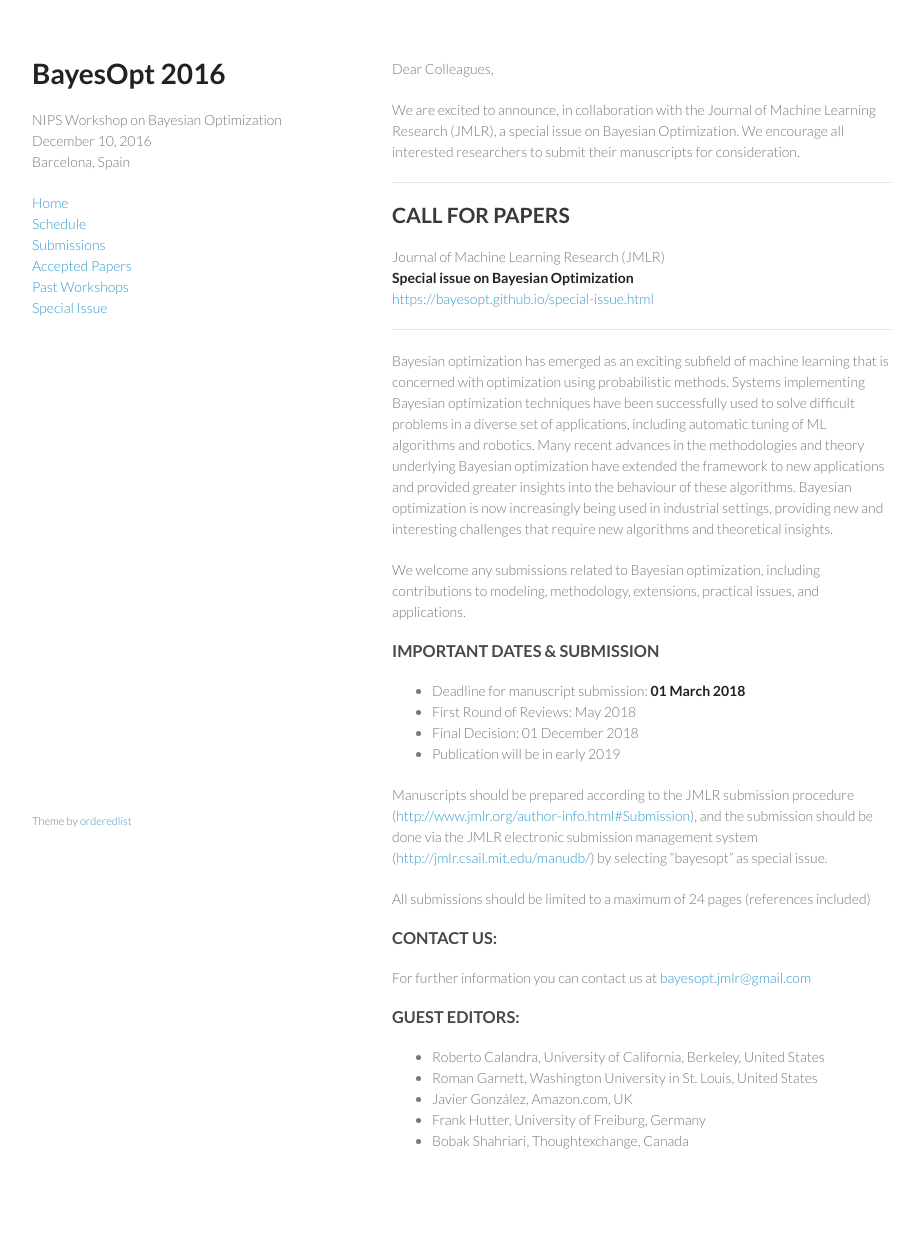
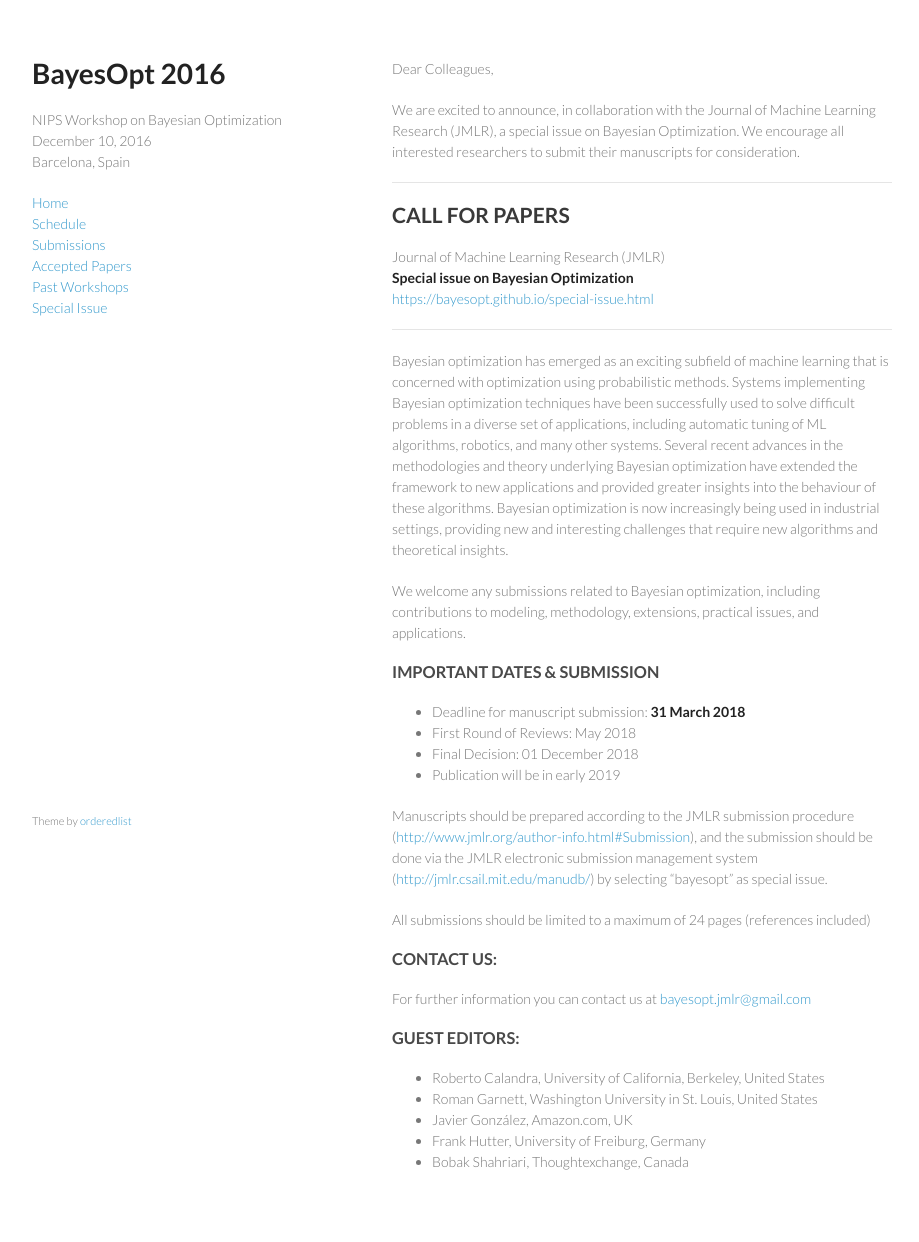
Before and after one commit to bayesopt/bayesopt.github.io, a Jekyll site: the page built from special-issue.md, in a window 1280 px wide. Shown: the whole page, without its empty margins (178-1097 px from the left). Built offline with Jekyll 4.4.1, drawn with Linux system fonts in a browser that asks for light colours; before the commit the page ends 1221 px from its top, so only the background shows below that.

Commit message:
special issue

```diff
--- a/special-issue.md
+++ b/special-issue.md
@@ -19,13 +19,13 @@ Journal of Machine Learning Research (JMLR)
 
 --------
 
-Bayesian optimization has emerged as an exciting subfield of machine learning that is concerned with optimization using probabilistic methods. Systems implementing Bayesian optimization techniques have been successfully used to solve difficult problems in a diverse set of applications, including automatic tuning of ML algorithms and robotics. Many recent advances in the methodologies and theory underlying Bayesian optimization have extended the framework to new applications and provided greater insights into the behaviour of these algorithms. Bayesian optimization is now increasingly being used in industrial settings, providing new and interesting challenges that require new algorithms and theoretical insights.
+Bayesian optimization has emerged as an exciting subfield of machine learning that is concerned with optimization using probabilistic methods. Systems implementing Bayesian optimization techniques have been successfully used to solve difficult problems in a diverse set of applications, including automatic tuning of ML algorithms, robotics, and many other systems. Several recent advances in the methodologies and theory underlying Bayesian optimization have extended the framework to new applications and provided greater insights into the behaviour of these algorithms. Bayesian optimization is now increasingly being used in industrial settings, providing new and interesting challenges that require new algorithms and theoretical insights.
 
 We welcome any submissions related to Bayesian optimization, including contributions to modeling, methodology, extensions, practical issues, and applications.
 
 
 ### IMPORTANT DATES & SUBMISSION
-- Deadline for manuscript submission: **01 March 2018**
+- Deadline for manuscript submission: **31 March 2018**
 - First Round of Reviews: May 2018
 - Final Decision: 01 December 2018
 - Publication will be in early 2019
```
